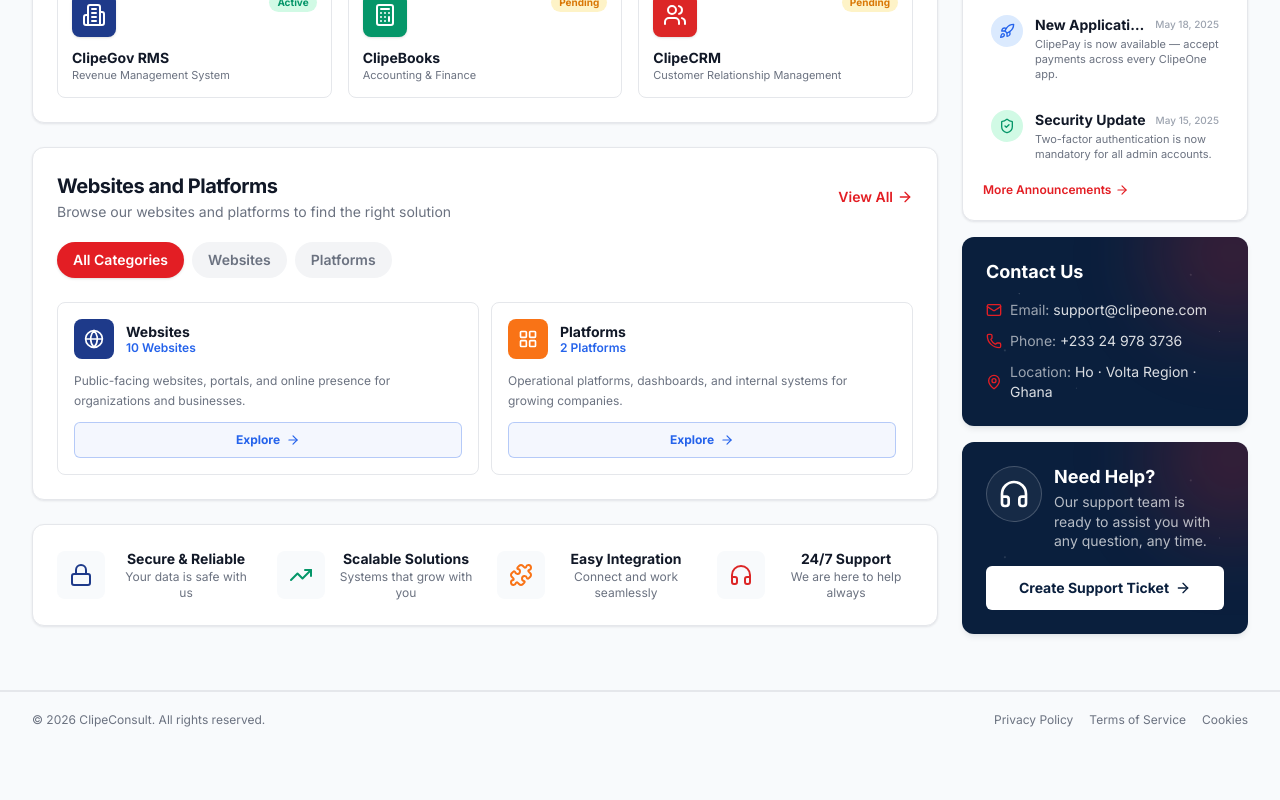
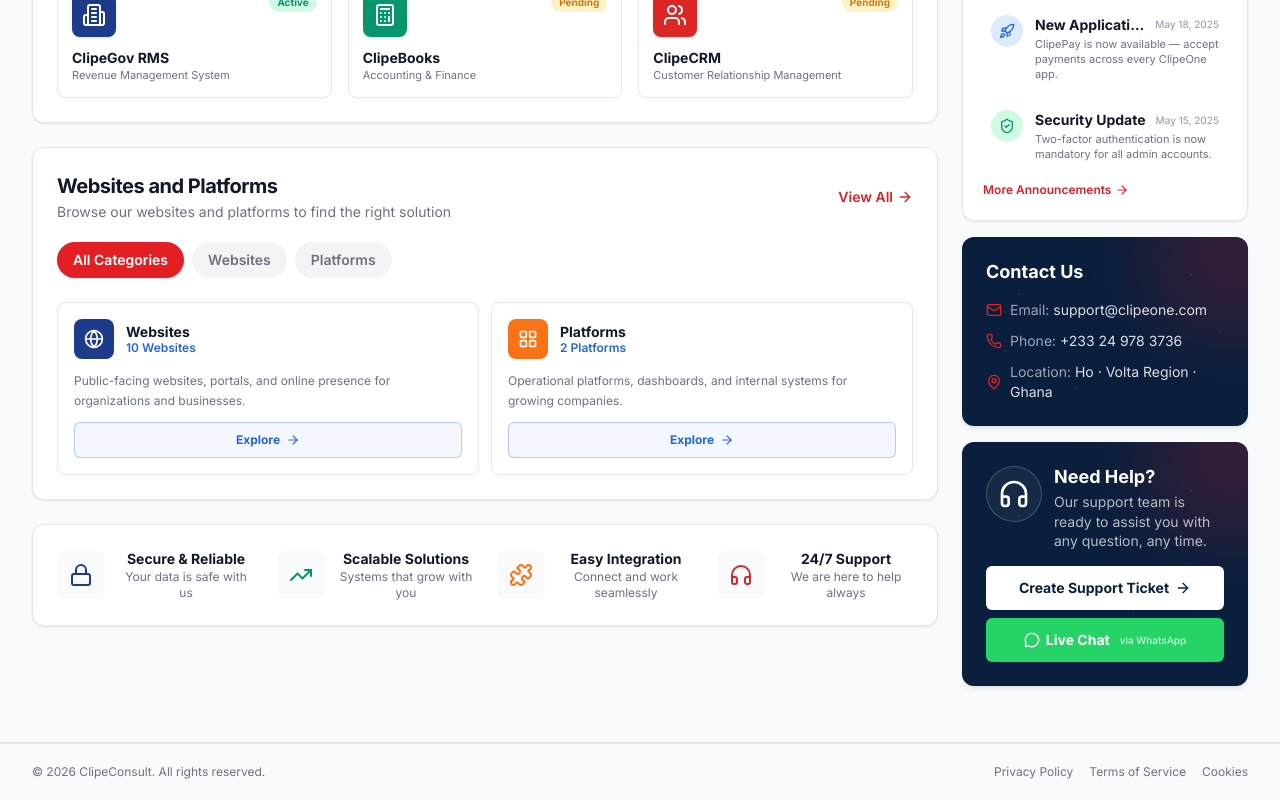
Before and after one commit to lilromeo2290/clipeone_platform, a Next.js app: page / in a window 1280 px wide. Shown: the part 935-1735 px from the top of the page. Before the commit the page ends 1683 px from the top, so only its background shows below. Built offline with nearby package versions, Linux system fonts and the light colour scheme.

Commit message:
auto: 2026-09-04 01:59:16 — M  src/components/clipeone/sidebar.tsx|

```diff
--- a/src/components/clipeone/sidebar.tsx
+++ b/src/components/clipeone/sidebar.tsx
@@ -222,16 +222,36 @@ function NeedHelpCard({
           </li>
         </ul>
       ) : (
+        <div className="relative mt-4 flex flex-col gap-2">
           <button
             type="button"
             onClick={onButtonClick}
-          className={`relative mt-4 inline-flex w-full items-center justify-center gap-1.5 rounded-md bg-white font-bold text-[#0a1f3d] transition-colors hover:bg-[#f3f4f6] ${
+            className={`inline-flex w-full items-center justify-center gap-1.5 rounded-md bg-white font-bold text-[#0a1f3d] transition-colors hover:bg-[#f3f4f6] ${
               tall ? "min-h-11 px-4 text-sm" : "min-h-9 px-3 text-xs"
             }`}
           >
             Create Support Ticket
             <ArrowRight className={tall ? "h-4 w-4" : "h-3.5 w-3.5"} />
           </button>
+          <a
+            href={whatsappHref}
+            target="_blank"
+            rel="noopener noreferrer"
+            className={`inline-flex w-full items-center justify-center gap-1.5 rounded-md bg-[#25D366] font-bold text-white transition-colors hover:bg-[#1ebe57] ${
+              tall ? "min-h-11 px-4 text-sm" : "min-h-9 px-3 text-xs"
+            }`}
+          >
+            <MessageCircle className={tall ? "h-4 w-4" : "h-3.5 w-3.5"} />
+            Live Chat
+            <span
+              className={`ml-1 font-medium text-white/80 ${
+                tall ? "text-[10px]" : "text-[9px]"
+              }`}
+            >
+              via WhatsApp
+            </span>
+          </a>
+        </div>
       )}
     </div>
   );
```
Lines whose indentation alone changed are shown as unchanged.
